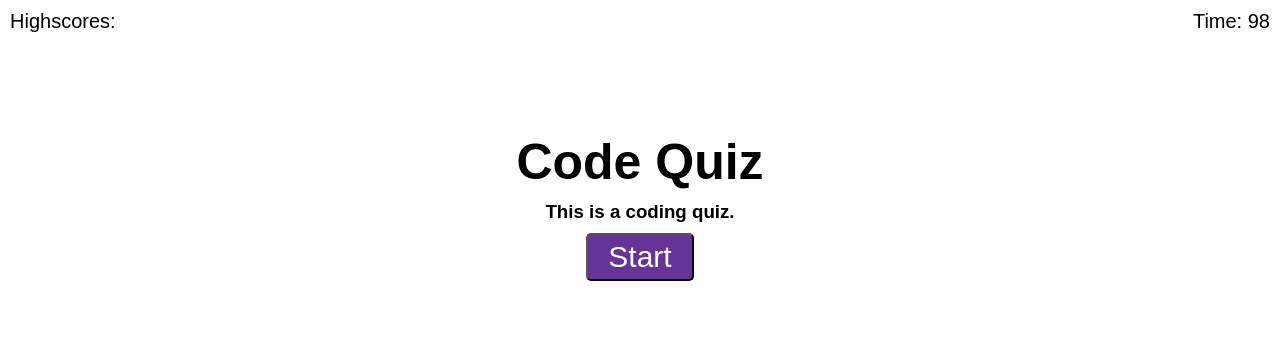
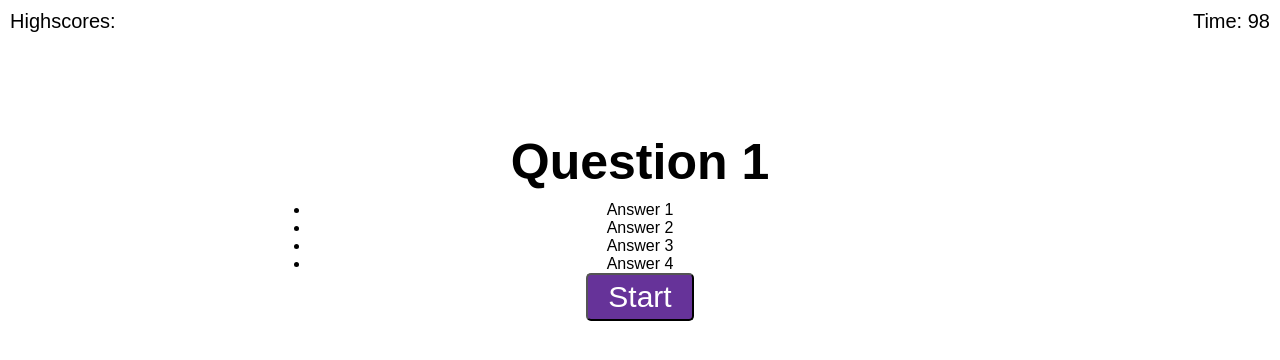
Before and after one commit to laurenlgoss/code-quiz, a plain HTML site: page index.html in a window 1280 px wide. Both pictures are taken after a click on the button "Start". Drawn offline with Linux system fonts and the light colour scheme.

Commit message:
added function to display question/answers

```diff
--- a/assets/js/script.js
+++ b/assets/js/script.js
@@ -4,6 +4,7 @@ var timerCountEl = document.querySelector(".timer-count");
 var mainBodyEl = document.querySelector(".main-body");
 var mainTextEl = document.querySelector(".main-text");
 var subTextEl = document.querySelector(".sub-text");
+var answersContainerEl = document.querySelector(".answers-container");
 var startButtonEl = document.querySelector("#start-button");
 
 var timerCount;
@@ -26,6 +27,11 @@ function startGame() {
     startTimer();
 
     // Question displays
+    mainTextEl.textContent = "Question 1";
+    subTextEl.setAttribute("style", "display: none");
+
+    var answerArray = ["Answer 1", "Answer 2", "Answer 3", "Answer 4"];
+    displayAnswers(answerArray);
 
     // Upon answer,
 
@@ -66,4 +72,12 @@ function startTimer() {
     }, 1000);
 }
 
+function displayAnswers(answerArray) {
+    for (var i = 0; i < answerArray.length; i++) {
+        var answer = document.createElement("li");
+        answer.textContent = answerArray[i];
+        answersContainerEl.appendChild(answer);
+    }
+}
+
 init();
--- a/index.html
+++ b/index.html
@@ -19,13 +19,11 @@
             Time: <span class="timer-count">100</span>
         </section>
     </header>
-    <main>
-        <div class="main-body">
-            <h1 class="main-text"></h1>
-            <h3 class="sub-text"></h3>
-            <ul class="answers"></ul>
-            <button id="start-button"></button>
-        </div>
+    <main class="main-body">
+        <h1 class="main-text"></h1>
+        <h3 class="sub-text"></h3>
+        <ul class="answers-container"></ul>
+        <button id="start-button"></button>
     </main>
     <script src="assets/js/script.js"></script>
 </body>
```
